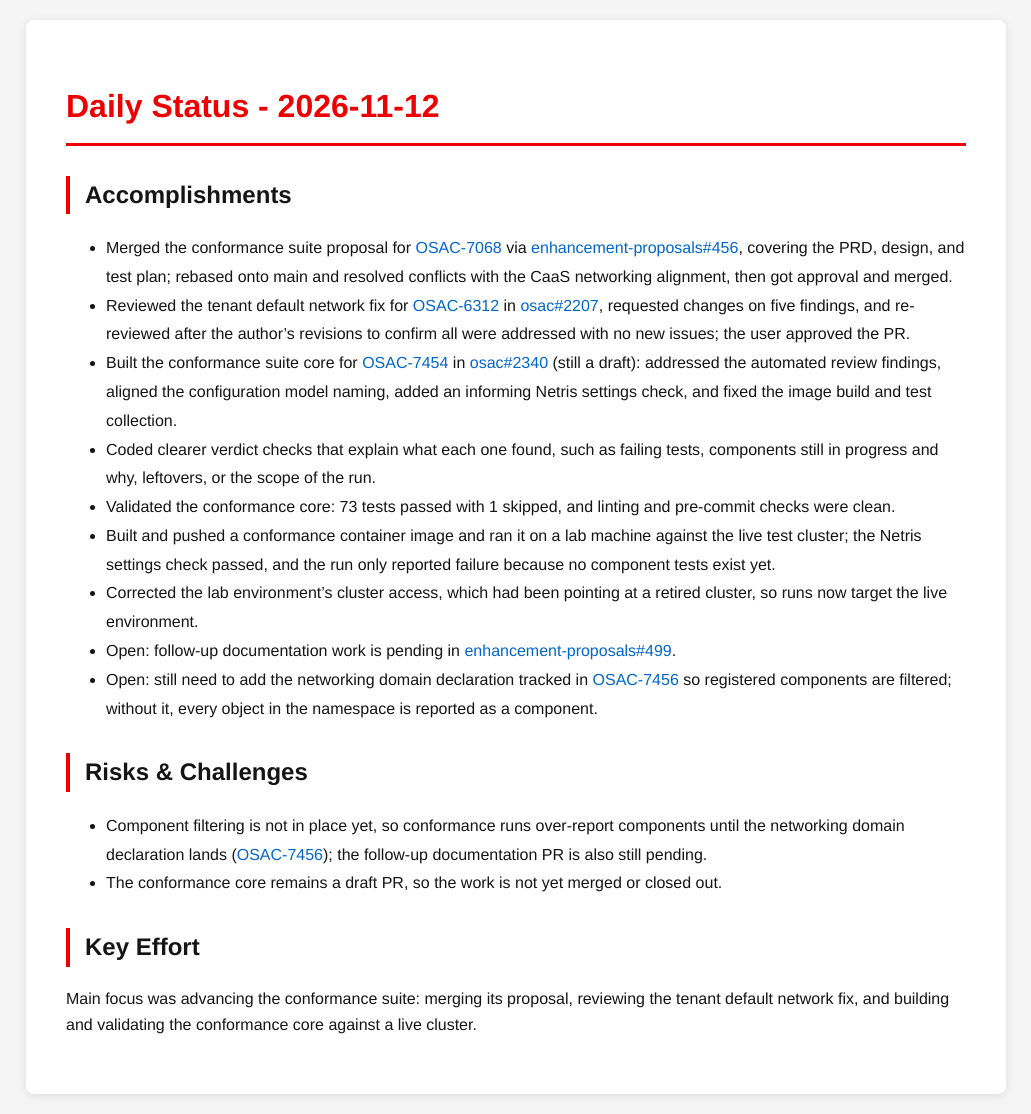
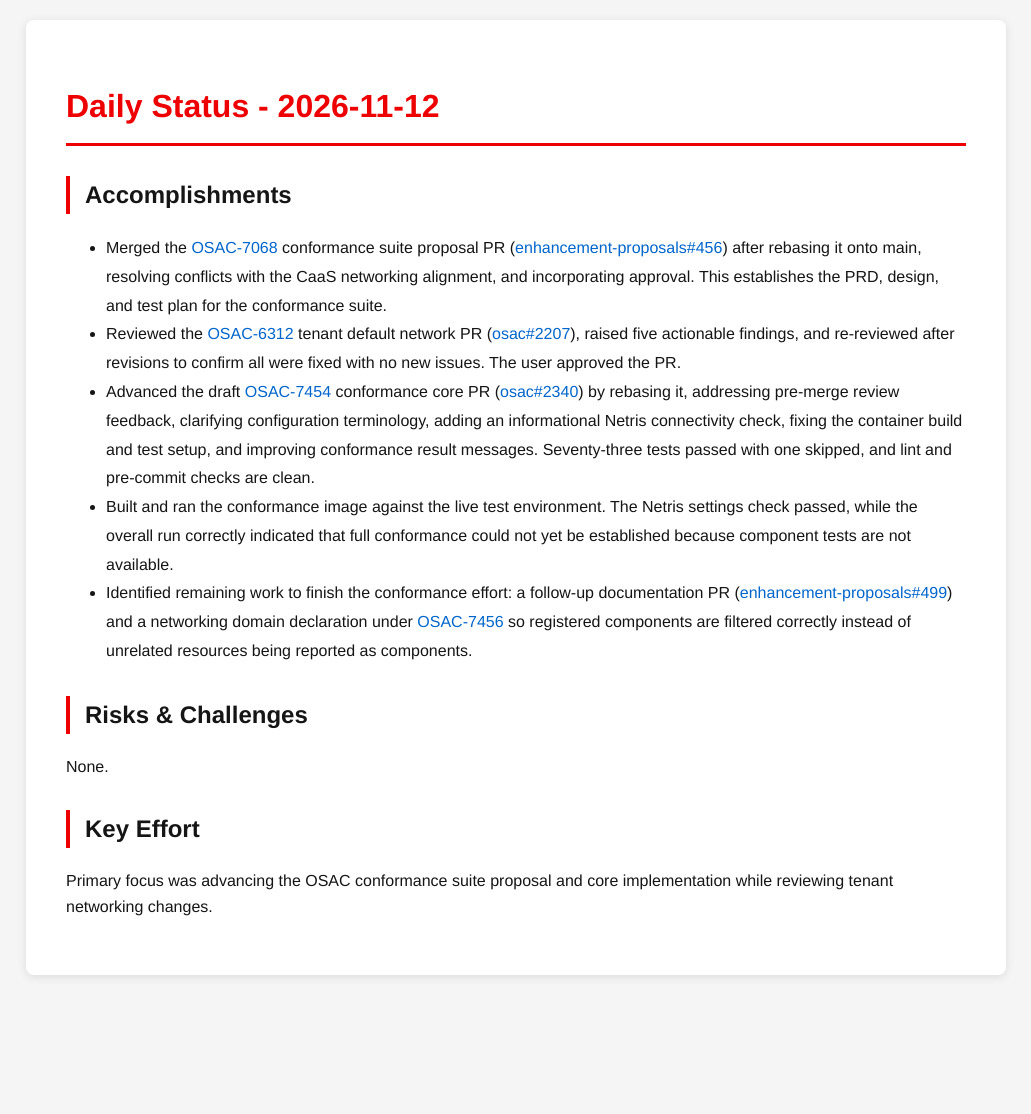
Before and after one commit to tzvatot/daily-status, a Jekyll site: the page built from 2026-11-12.md, in a window 1280 px wide. Shown: the whole page, without its empty margins (124-1155 px from the left). Built offline with Jekyll 4.4.1, drawn with Linux system fonts in a browser that asks for light colours; after the commit the page ends 995 px from its top, so only the background shows below that.

Commit message:
Daily status update - 2026-11-12

```diff
--- a/2026-11-12.md
+++ b/2026-11-12.md
@@ -7,19 +7,14 @@ date: 2026-11-12
 # Daily Status - 2026-11-12
 
 ## Accomplishments
-- Merged the conformance suite proposal for [OSAC-7068](https://redhat.atlassian.net/browse/OSAC-7068) via [enhancement-proposals#456](https://github.com/osac-project/enhancement-proposals/pull/456), covering the PRD, design, and test plan; rebased onto main and resolved conflicts with the CaaS networking alignment, then got approval and merged.
-- Reviewed the tenant default network fix for [OSAC-6312](https://redhat.atlassian.net/browse/OSAC-6312) in [osac#2207](https://github.com/osac-project/osac/pull/2207), requested changes on five findings, and re-reviewed after the author's revisions to confirm all were addressed with no new issues; the user approved the PR.
-- Built the conformance suite core for [OSAC-7454](https://redhat.atlassian.net/browse/OSAC-7454) in [osac#2340](https://github.com/osac-project/osac/pull/2340) (still a draft): addressed the automated review findings, aligned the configuration model naming, added an informing Netris settings check, and fixed the image build and test collection.
-- Coded clearer verdict checks that explain what each one found, such as failing tests, components still in progress and why, leftovers, or the scope of the run.
-- Validated the conformance core: 73 tests passed with 1 skipped, and linting and pre-commit checks were clean.
-- Built and pushed a conformance container image and ran it on a lab machine against the live test cluster; the Netris settings check passed, and the run only reported failure because no component tests exist yet.
-- Corrected the lab environment's cluster access, which had been pointing at a retired cluster, so runs now target the live environment.
-- Open: follow-up documentation work is pending in [enhancement-proposals#499](https://github.com/osac-project/enhancement-proposals/pull/499).
-- Open: still need to add the networking domain declaration tracked in [OSAC-7456](https://redhat.atlassian.net/browse/OSAC-7456) so registered components are filtered; without it, every object in the namespace is reported as a component.
+- Merged the [OSAC-7068](https://redhat.atlassian.net/browse/OSAC-7068) conformance suite proposal PR ([enhancement-proposals#456](https://github.com/osac-project/enhancement-proposals/pull/456)) after rebasing it onto main, resolving conflicts with the CaaS networking alignment, and incorporating approval. This establishes the PRD, design, and test plan for the conformance suite.
+- Reviewed the [OSAC-6312](https://redhat.atlassian.net/browse/OSAC-6312) tenant default network PR ([osac#2207](https://github.com/osac-project/osac/pull/2207)), raised five actionable findings, and re-reviewed after revisions to confirm all were fixed with no new issues. The user approved the PR.
+- Advanced the draft [OSAC-7454](https://redhat.atlassian.net/browse/OSAC-7454) conformance core PR ([osac#2340](https://github.com/osac-project/osac/pull/2340)) by rebasing it, addressing pre-merge review feedback, clarifying configuration terminology, adding an informational Netris connectivity check, fixing the container build and test setup, and improving conformance result messages. Seventy-three tests passed with one skipped, and lint and pre-commit checks are clean.
+- Built and ran the conformance image against the live test environment. The Netris settings check passed, while the overall run correctly indicated that full conformance could not yet be established because component tests are not available.
+- Identified remaining work to finish the conformance effort: a follow-up documentation PR ([enhancement-proposals#499](https://github.com/osac-project/enhancement-proposals/pull/499)) and a networking domain declaration under [OSAC-7456](https://redhat.atlassian.net/browse/OSAC-7456) so registered components are filtered correctly instead of unrelated resources being reported as components.
 
 ## Risks & Challenges
-- Component filtering is not in place yet, so conformance runs over-report components until the networking domain declaration lands ([OSAC-7456](https://redhat.atlassian.net/browse/OSAC-7456)); the follow-up documentation PR is also still pending.
-- The conformance core remains a draft PR, so the work is not yet merged or closed out.
+None.
 
 ## Key Effort
-Main focus was advancing the conformance suite: merging its proposal, reviewing the tenant default network fix, and building and validating the conformance core against a live cluster.
+Primary focus was advancing the OSAC conformance suite proposal and core implementation while reviewing tenant networking changes.
```
